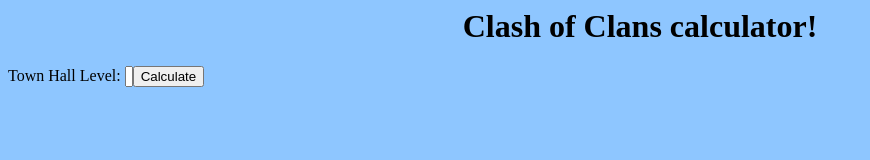
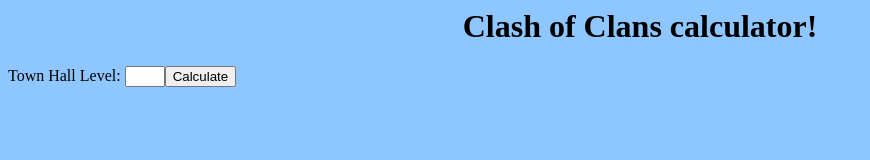
Before and after one commit to Niz13/coc, a plain HTML site: page index.html in a window 1280 px wide. Shown: the whole page, without its empty margins (0-870 px from the left). Drawn offline with Linux system fonts and the light colour scheme.

Commit message:
Update index.html

```diff
--- a/index.html
+++ b/index.html
@@ -1,6 +1,6 @@
 <html>
   <body bgcolor=#8ec6ff>
   <center> <h1>Clash of Clans calculator!</h1></center>
-  Town Hall Level: <input type="text" name="thlevel" style="width: 4px"><input type="button" id="calcbutton" value="Calculate" onclick="calc()"><br>
+  Town Hall Level: <input type="text" name="thlevel" style="width: 40px"><input type="button" id="calcbutton" value="Calculate" onclick="calc()"><br>
   </body>
 </html>
```
